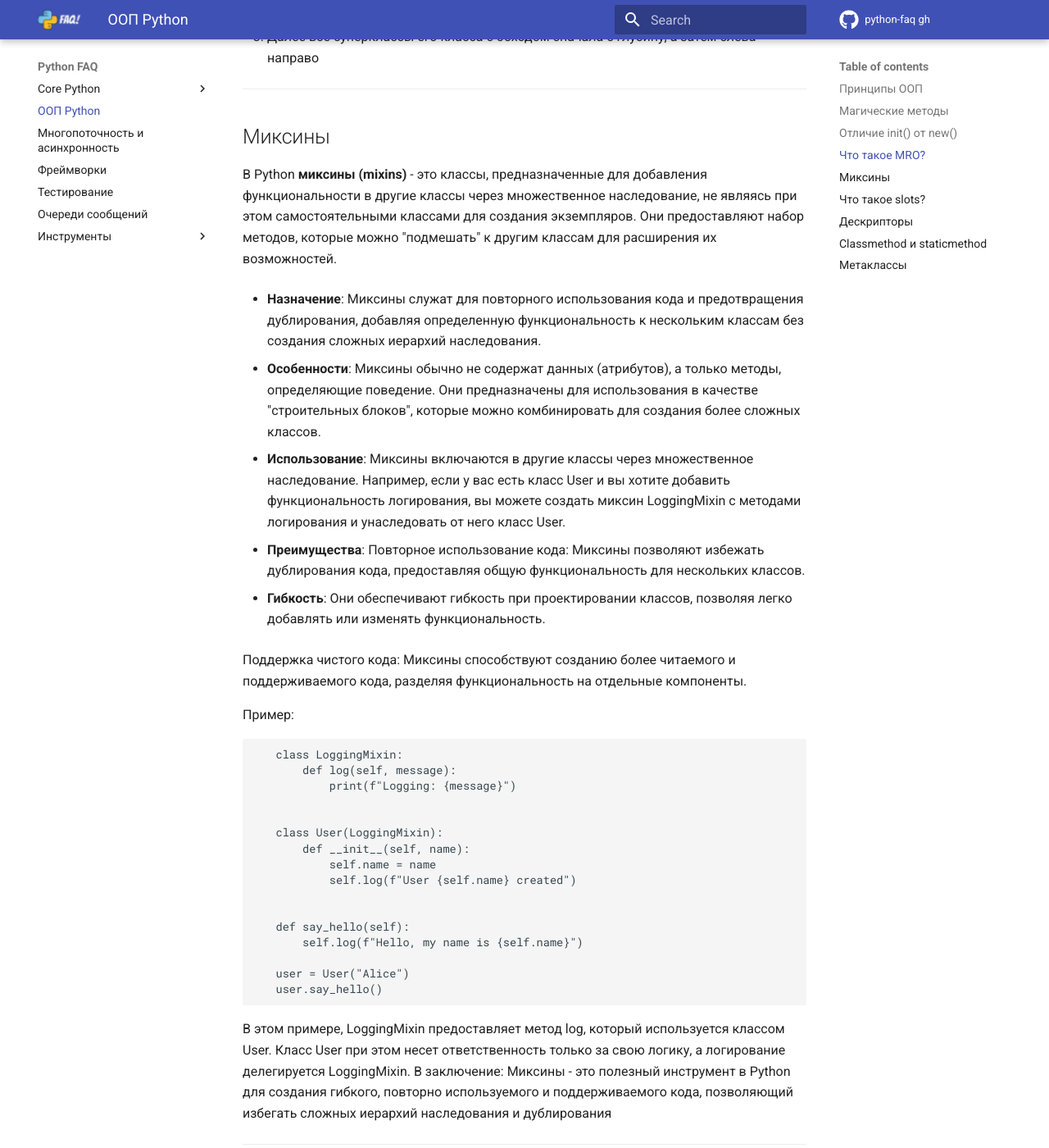
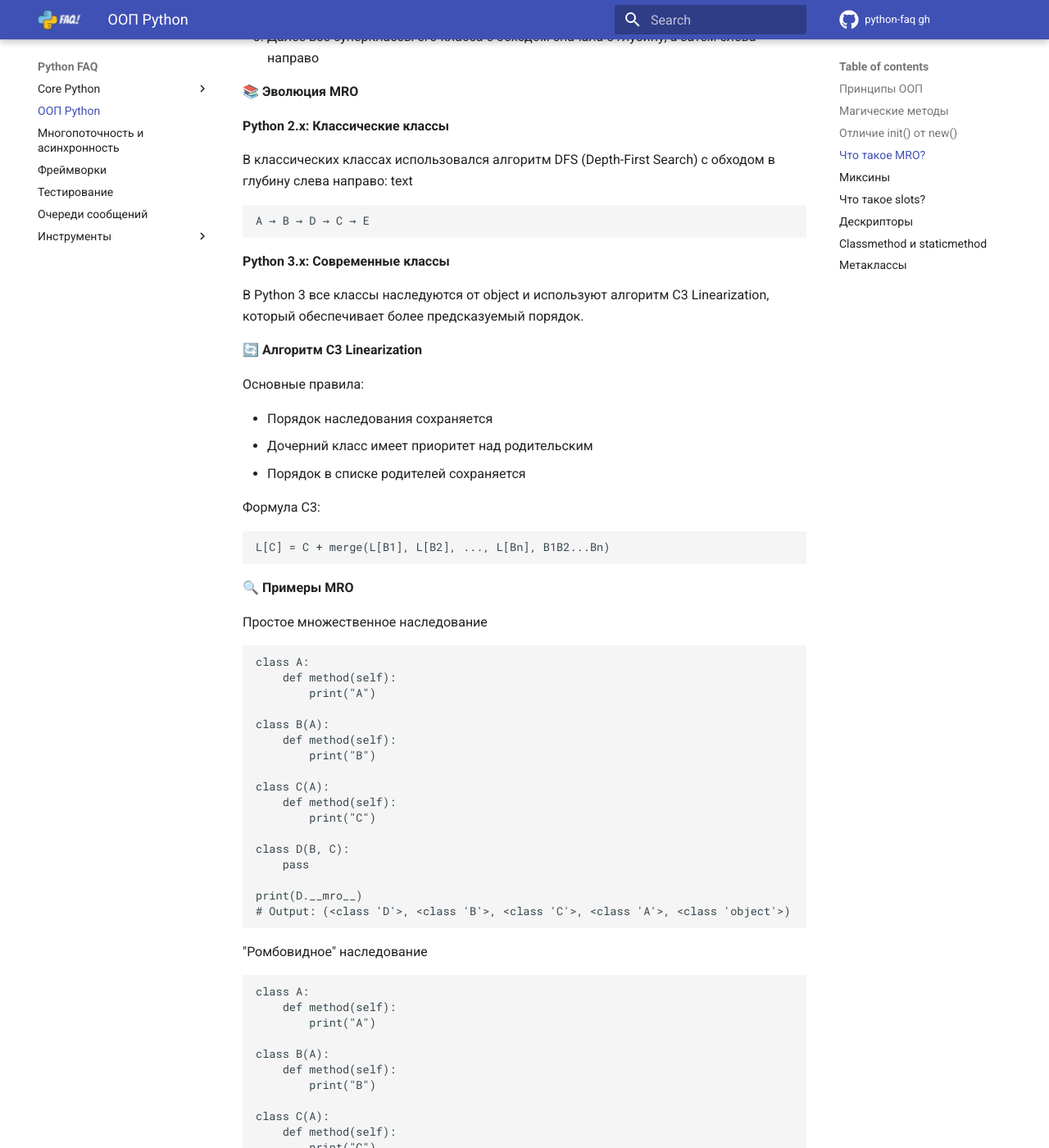
Before and after one commit to u-cha/python-faq, an MkDocs documentation site: the page built from docs/oop.md, in a window 1280 px wide and 1400 px high, scrolled down 3518 px. Shown: the whole window at 82% size. Built offline with MkDocs 1.6.1 and Material for MkDocs 9.7.7, drawn with Linux system fonts in a browser that asks for light colours; comment, search, counter and statistics services are not loaded; some of the changed text lies outside the part shown.

Commit message:
changed mro

```diff
--- a/docs/oop.md
+++ b/docs/oop.md
@@ -107,6 +107,72 @@ __init__() применяется постоянно — для начально
 2. Затем его класс
 3. Далее все суперклассы его класса с обходом сначала с глубину, а затем слева направо
 
+📚 **Эволюция MRO**
+
+**Python 2.x: Классические классы**
+
+В классических классах использовался алгоритм DFS (Depth-First Search) с обходом в глубину слева направо:
+text
+
+    A → B → D → C → E
+
+**Python 3.x: Современные классы**
+
+В Python 3 все классы наследуются от object и используют алгоритм C3 Linearization, который обеспечивает более предсказуемый порядок.
+
+🔄 **Алгоритм C3 Linearization**
+
+Основные правила:
+
+- Порядок наследования сохраняется
+- Дочерний класс имеет приоритет над родительским
+- Порядок в списке родителей сохраняется
+
+Формула C3:
+
+    L[C] = C + merge(L[B1], L[B2], ..., L[Bn], B1B2...Bn)
+
+🔍 **Примеры MRO**
+
+Простое множественное наследование
+
+    class A:
+        def method(self):
+            print("A")
+
+    class B(A):
+        def method(self):
+            print("B")
+
+    class C(A):
+        def method(self):
+            print("C")
+
+    class D(B, C):
+        pass
+
+    print(D.__mro__)
+    # Output: (<class 'D'>, <class 'B'>, <class 'C'>, <class 'A'>, <class 'object'>)
+
+"Ромбовидное" наследование
+
+    class A:
+        def method(self):
+            print("A")
+
+    class B(A):
+        def method(self):
+            print("B")
+
+    class C(A):
+        def method(self):
+            print("C")
+
+    class D(B, C):
+        pass
+
+    # MRO: D → B → C → A → object
+
 ---
 
 ## Миксины
@@ -127,7 +193,8 @@ __init__() применяется постоянно — для начально
 - **Гибкость**:
 Они обеспечивают гибкость при проектировании классов, позволяя легко добавлять или изменять функциональность.
 
-Поддержка чистого кода: Миксины способствуют созданию более читаемого и поддерживаемого кода, разделяя функциональность на отдельные компоненты.
+- **Поддержка чистого кода**:
+Миксины способствуют созданию более читаемого и поддерживаемого кода, разделяя функциональность на отдельные компоненты.
 
 Пример:
 
@@ -148,7 +215,7 @@ __init__() применяется постоянно — для начально
        user = User("Alice")
        user.say_hello()
 В этом примере, LoggingMixin предоставляет метод log, который используется классом User. Класс User при этом несет ответственность только за свою логику, а логирование делегируется LoggingMixin.
-В заключение: Миксины - это полезный инструмент в Python для создания гибкого, повторно используемого и поддерживаемого кода, позволяющий избегать сложных иерархий наследования и дублирования
+Миксины - это полезный инструмент в Python для создания гибкого, повторно используемого и поддерживаемого кода, позволяющий избегать сложных иерархий наследования и дублирования.
 
 ---
 
@@ -319,4 +386,4 @@ print(MyClass.static_method())  # Выведет: This is a static method
 
     MyClass = type('MyClass', (), {})
 
-Это потому что функция type на самом деле является метаклассом. type это метакласс, который Питон внутренне использует для создания всех классов.
+Это потому что функция type на самом деле является метаклассом. type это метакласс, который Python внутренне использует для создания всех классов.
```
